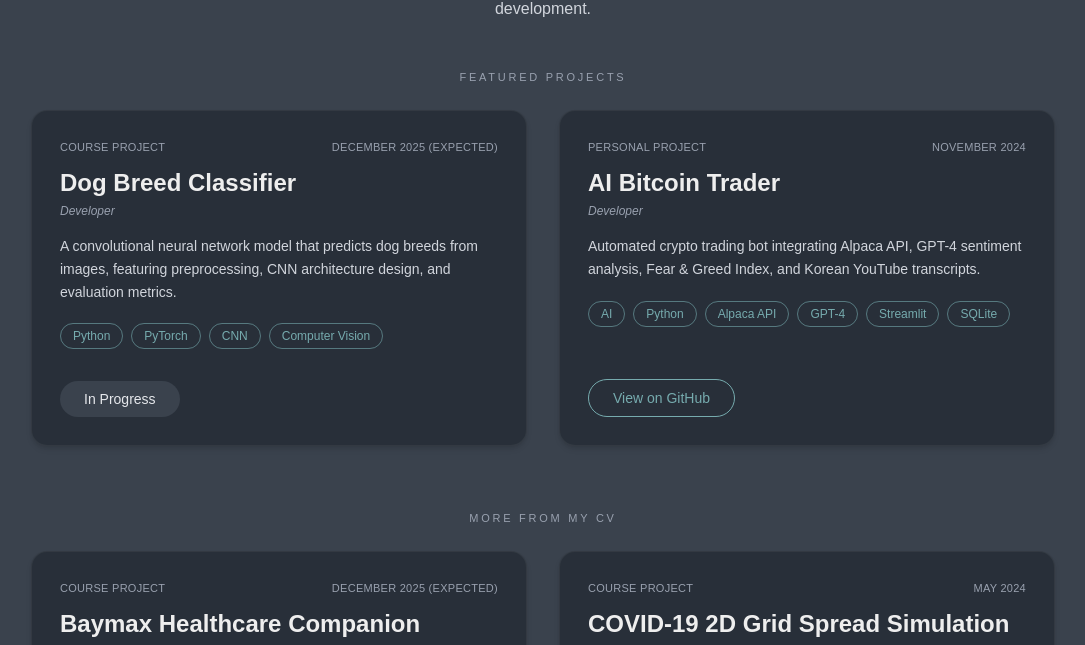
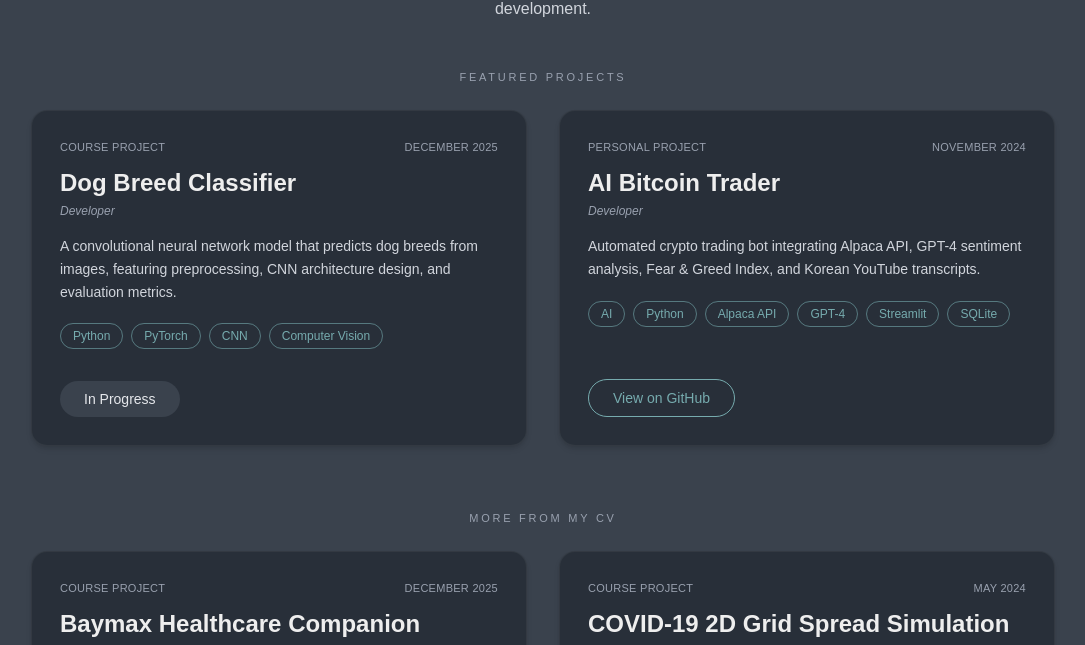
Before and after one commit to jihyeleekr/jihye-personal-webpage, a Next.js app: page / in a window 1280 px wide. Shown: the part 4931-5576 px from the top of the page, without its empty margins (97-1182 px from the left). Built offline with nearby package versions, Linux system fonts and the light colour scheme.

Commit message:
minor update

```diff
--- a/components/Projects.tsx
+++ b/components/Projects.tsx
@@ -47,7 +47,7 @@ export default function Projects() {
               <div>
                 <div className="flex items-baseline justify-between text-[11px] uppercase tracking-wide text-gray-400">
                   <span>Course Project</span>
-                  <span>December 2025 (Expected)</span>
+                  <span>December 2025 </span>
                 </div>
 
                 <h3 className="mt-3 text-xl md:text-2xl font-semibold">
@@ -133,7 +133,7 @@ export default function Projects() {
               <div>
                 <div className="flex items-baseline justify-between text-[11px] uppercase tracking-wide text-gray-400">
                   <span>Course Project</span>
-                  <span>December 2025 (Expected)</span>
+                  <span>December 2025 </span>
                 </div>
 
                 <h3 className="mt-3 text-xl md:text-2xl font-semibold">
```
